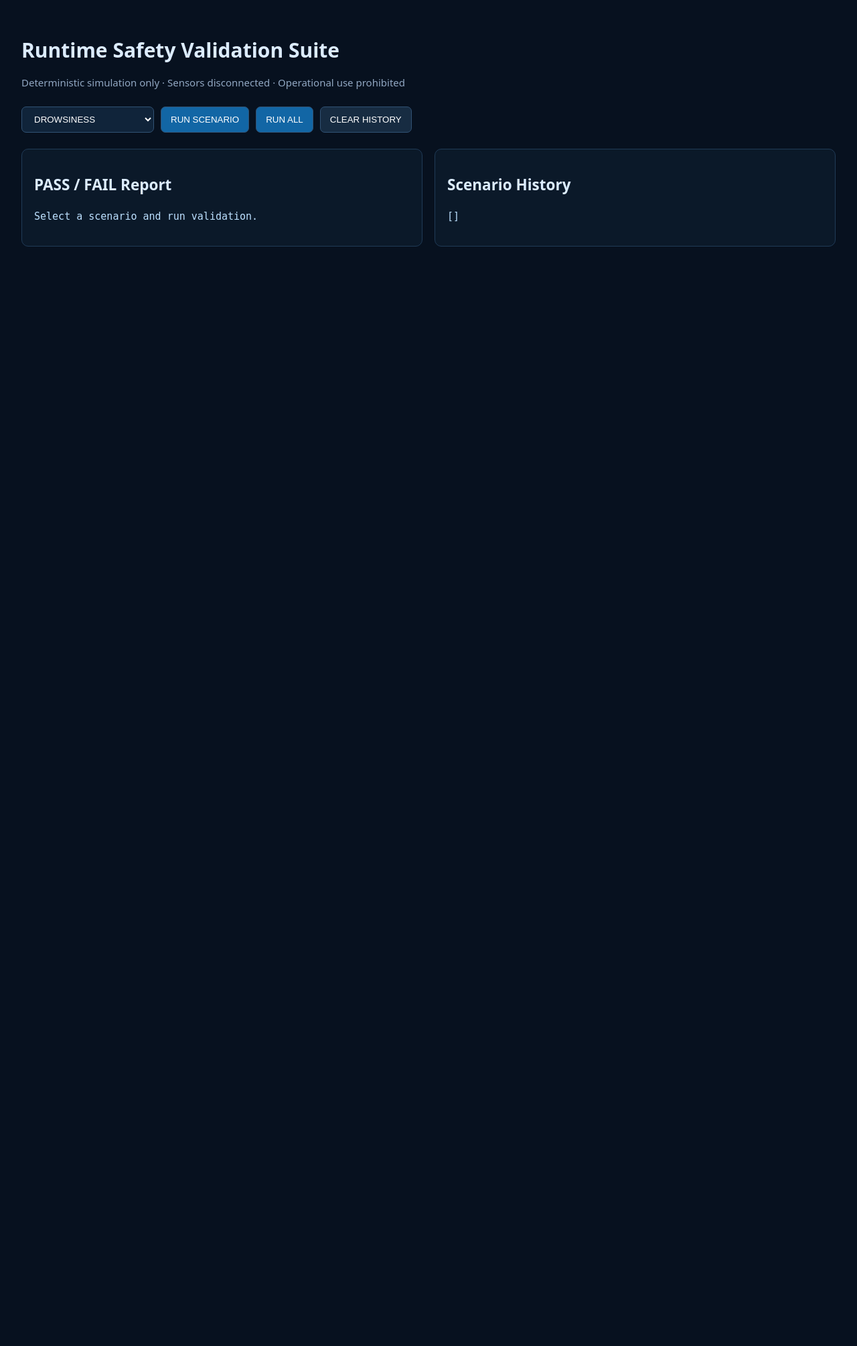
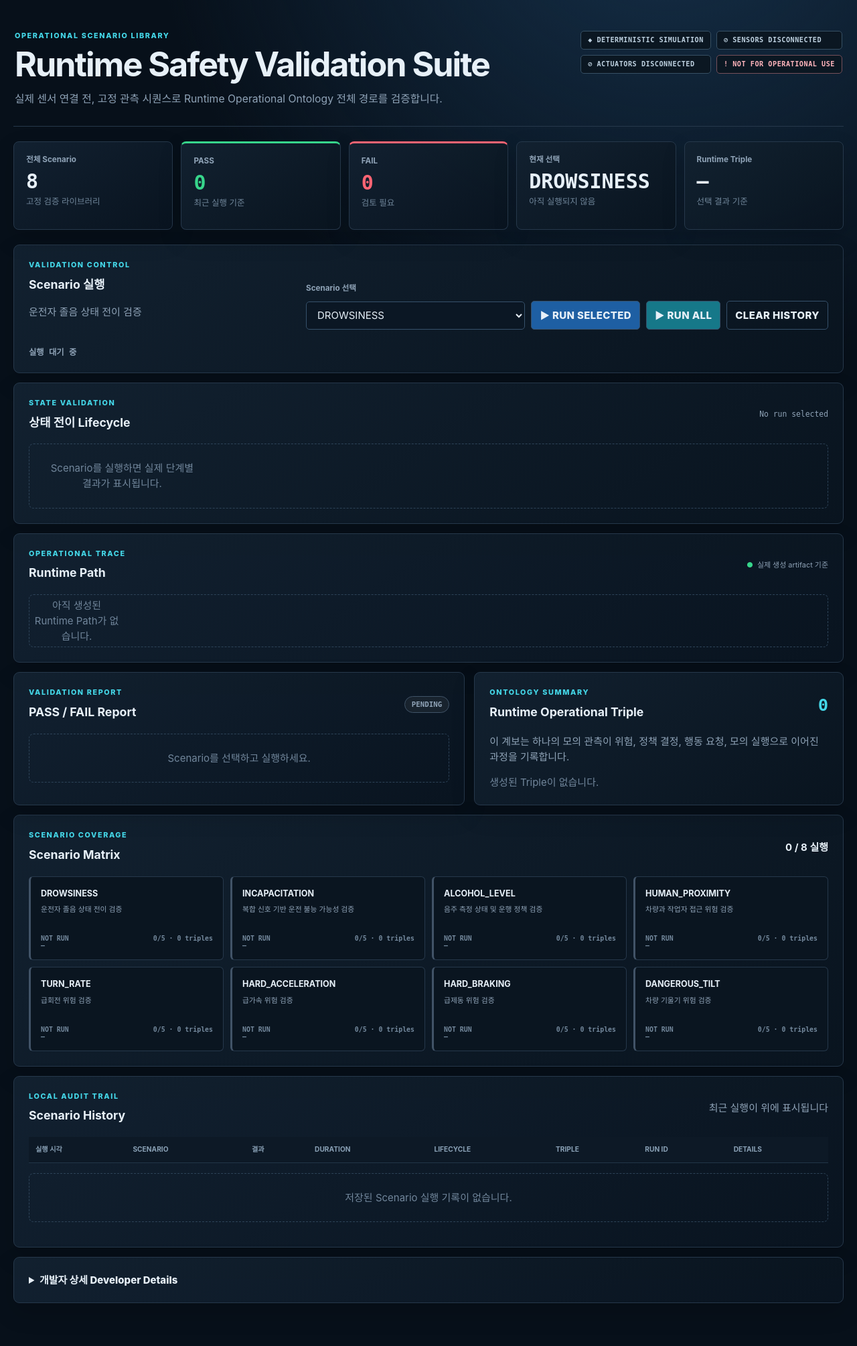
Before and after one commit to myungdae/warehouse-ai-safety, a Python web app: template backend/templates/runtime_safety_scenarios.html in a window 1280 px wide. Shown: the whole page at 67% size. Before the commit the page ends 368 px from the top, so only its background shows below. Run offline with Jinja, Linux system fonts and the light colour scheme; the template is opened without the code that fills it, so the values that code supplies are empty.

Commit message:
Enhance runtime safety validation visualization

```diff
--- a/backend/static/js/runtime_safety_scenarios.js
+++ b/backend/static/js/runtime_safety_scenarios.js
@@ -74,14 +74,24 @@
             this.storageKey = storageKey; this.entries = [];
             try { this.entries = JSON.parse(global.localStorage.getItem(storageKey) || '[]'); } catch (_) { this.entries = []; }
         }
-        add(result) { this.entries.unshift(result.toJSON()); this.entries = this.entries.slice(0, 100); this.save(); return result; }
+        add(result) {
+            const value = result.toJSON();
+            this.entries = [value, ...this.entries.filter(item => item.runId !== value.runId)].slice(0, 100);
+            this.save(); return result;
+        }
         clear() { this.entries = []; this.save(); }
         list() { return clone(this.entries); }
         save() { try { global.localStorage.setItem(this.storageKey, JSON.stringify(this.entries)); } catch (_) { /* memory history */ } }
     }
 
     class ScenarioRunner {
-        constructor(history = new ScenarioHistory()) { this.history = history; this.sequence = 0; }
+        constructor(history = new ScenarioHistory()) {
+            this.history = history;
+            this.sequence = history.list().reduce((maximum, item) => {
+                const match = String(item.runId || '').match(/-RUN-(\d+)$/);
+                return match ? Math.max(maximum, Number(match[1])) : maximum;
+            }, 0);
+        }
         run(id) {
             const scenario = scenarioLibrary[id];
             if (!scenario) throw new RangeError(`Unknown scenario: ${id}`);
@@ -155,18 +165,165 @@
         const root = global.document && global.document.getElementById('scenarioViewer');
         if (!root) return null;
         const history = new ScenarioHistory(); const runner = new ScenarioRunner(history);
-        const select = root.querySelector('#scenarioSelect'); const report = root.querySelector('#scenarioReport');
-        const historyOutput = root.querySelector('#scenarioHistory');
-        Object.keys(scenarioLibrary).forEach(id => { const option = global.document.createElement('option'); option.value = id; option.textContent = id; select.appendChild(option); });
-        const renderHistory = () => { historyOutput.textContent = JSON.stringify(history.list(), null, 2); };
-        const render = results => { const list = Array.isArray(results) ? results : [results];
-            const pass = list.filter(item => item.status === 'PASS').length;
-            report.textContent = `${pass === list.length ? 'PASS' : 'FAIL'} (${pass}/${list.length})\n\n${JSON.stringify(list.map(item => item.toJSON()), null, 2)}`;
-            renderHistory(); };
-        root.querySelector('#runScenario').addEventListener('click', () => render(runner.run(select.value)));
-        root.querySelector('#runAllScenarios').addEventListener('click', () => render(runner.runAll()));
-        root.querySelector('#clearScenarioHistory').addEventListener('click', () => { history.clear(); renderHistory(); });
-        renderHistory(); return Object.freeze({ runner, history, render });
+        const select = root.querySelector('#scenarioSelect');
+        const ui = id => root.querySelector(`#${id}`);
+        const descriptions = Object.freeze({
+            DROWSINESS: '운전자 졸음 상태 전이 검증',
+            INCAPACITATION: '복합 신호 기반 운전 불능 가능성 검증',
+            ALCOHOL_LEVEL: '음주 측정 상태 및 운행 정책 검증',
+            HUMAN_PROXIMITY: '차량과 작업자 접근 위험 검증',
+            TURN_RATE: '급회전 위험 검증',
+            HARD_ACCELERATION: '급가속 위험 검증',
+            HARD_BRAKING: '급제동 위험 검증',
+            DANGEROUS_TILT: '차량 기울기 위험 검증'
+        });
+        const lifecycleLabels = Object.freeze({ NORMAL: 'NORMAL', ENTRY: 'ENTRY', ACTIVE: 'ACTIVE',
+            ACK: 'ACKNOWLEDGED', CLEAR: 'CLEARED' });
+        const escapeHtml = value => String(value === undefined || value === null ? 'not generated' : value)
+            .replace(/&/g, '&amp;').replace(/</g, '&lt;').replace(/>/g, '&gt;').replace(/"/g, '&quot;');
+        const formatTime = value => value ? new Date(value).toLocaleString('ko-KR', { hour12: false }) : '—';
+        const duration = result => result ? Math.max(0, Date.parse(result.completedAt) - Date.parse(result.startedAt)) : 0;
+        const asJson = value => value && typeof value.toJSON === 'function' ? value.toJSON() : clone(value);
+        const buttons = [ui('runScenario'), ui('runAllScenarios'), ui('clearScenarioHistory')];
+
+        Object.keys(scenarioLibrary).forEach(id => {
+            const option = global.document.createElement('option'); option.value = id; option.textContent = id;
+            select.appendChild(option);
+        });
+
+        function latestByScenario() {
+            const latest = new Map();
+            history.list().forEach(item => { if (!latest.has(item.scenarioType)) latest.set(item.scenarioType, item); });
+            return latest;
+        }
+
+        function renderMetrics(selectedResult = null) {
+            const latest = latestByScenario(); const values = Array.from(latest.values());
+            ui('metricTotal').textContent = String(Object.keys(scenarioLibrary).length);
+            ui('metricPass').textContent = String(values.filter(item => item.status === 'PASS').length);
+            ui('metricFail').textContent = String(values.filter(item => item.status === 'FAIL').length);
+            ui('metricSelected').textContent = select.value;
+            ui('metricLastRun').textContent = selectedResult ? `마지막 실행 ${formatTime(selectedResult.completedAt)}` : '아직 실행되지 않음';
+            ui('metricTriples').textContent = selectedResult ? String(selectedResult.artifacts.runtimeTriples.length) : '—';
+        }
+
+        function renderTimeline(result) {
+            ui('timelineRunId').textContent = result ? result.runId : 'No run selected';
+            if (!result) { ui('lifecycleTimeline').className = 'timeline empty-state';
+                ui('lifecycleTimeline').textContent = 'Scenario를 실행하면 실제 단계별 결과가 표시됩니다.'; return; }
+            ui('lifecycleTimeline').className = 'timeline';
+            ui('lifecycleTimeline').innerHTML = result.lifecycle.map((item, index) => `
+                <article class="timeline-step complete">
+                  <span class="timeline-index">${index + 1}</span><h3>${escapeHtml(lifecycleLabels[item.phase] || item.phase)}</h3>
+                  <p>phase · ${escapeHtml(item.phase)}</p><p>riskState · ${escapeHtml(item.riskState || 'NORMAL')}</p>
+                  <p>${escapeHtml(item.observationId)}</p><p>+${index * 1000} ms</p><span class="check">✓ PASS</span>
+                </article>`).join('');
+        }
+
+        function pathData(result) {
+            if (!result) return [];
+            const artifact = result.artifacts; const graph = artifact.runtimeGraph;
+            return [
+                ['Scenario', [['scenarioType', result.scenarioType], ['runId', result.runId]]],
+                ['SensorObservation', [['observationId', result.observations[2] && result.observations[2].observationId], ['observationType', result.observations[2] && result.observations[2].observationType]]],
+                ['RiskEvent', [['eventId', artifact.riskEvent && artifact.riskEvent.eventId], ['eventType', artifact.riskEvent && artifact.riskEvent.eventType], ['state', artifact.riskEvent && artifact.riskEvent.state]]],
+                ['PolicyDecision', [['decisionId', artifact.policyDecision && artifact.policyDecision.decisionId], ['decision', artifact.policyDecision && artifact.policyDecision.decision]]],
+                ['ActionRequest', [['actionId', artifact.actionRequest && artifact.actionRequest.actionId], ['actionType', artifact.actionRequest && artifact.actionRequest.actionType]]],
+                ['ActionExecution', [['executionId', artifact.actionExecution && artifact.actionExecution.executionId], ['state', artifact.actionExecution && artifact.actionExecution.state]]],
+                ['Runtime Graph', [['nodes', graph.nodes.length], ['edges', graph.edges.length]]],
+                ['Runtime Triple', [['triple count', artifact.runtimeTriples.length]]]
+            ];
+        }
+
+        function renderPath(result) {
+            const path = pathData(result);
+            if (!path.length) { ui('runtimePath').className = 'runtime-path empty-state'; ui('runtimePath').textContent = '아직 생성된 Runtime Path가 없습니다.'; return; }
+            ui('runtimePath').className = 'runtime-path';
+            ui('runtimePath').innerHTML = path.map(([title, fields]) => `<article class="path-node generated"><h3>✓ ${escapeHtml(title)}</h3><dl>${fields.map(([label, value]) => `<dt>${escapeHtml(label)}</dt><dd>${escapeHtml(value)}</dd>`).join('')}</dl></article>`).join('');
+        }
+
+        function renderReport(result) {
+            const badge = ui('reportBadge');
+            if (!result) { badge.className = 'status-badge status-pending'; badge.textContent = 'PENDING';
+                ui('reportSummary').className = 'empty-state'; ui('reportSummary').textContent = 'Scenario를 선택하고 실행하세요.'; return; }
+            const passedChecks = result.checks.filter(item => item.pass).length;
+            const failedChecks = result.checks.length - passedChecks;
+            badge.className = `status-badge ${result.status === 'PASS' ? 'status-pass' : 'status-fail'}`; badge.textContent = result.status;
+            ui('reportSummary').className = 'report-grid';
+            ui('reportSummary').innerHTML = [
+                ['Scenario', result.scenarioType], ['Expected lifecycle', 'NORMAL → ENTRY → ACTIVE → ACKNOWLEDGED → CLEARED'],
+                ['Actual lifecycle', result.lifecycle.map(item => lifecycleLabels[item.phase] || item.phase).join(' → ')],
+                ['Triple count', result.artifacts.runtimeTriples.length], ['Duration', `${duration(result)} ms`],
+                ['Run ID', result.runId], ['Completed time', formatTime(result.completedAt)]
+            ].map(([label, value]) => `<div class="report-item"><span>${escapeHtml(label)}</span><strong>${escapeHtml(value)}</strong></div>`).join('') +
+                `<div class="check-summary"><strong class="ok">✓ ${passedChecks} checks completed</strong><strong class="bad">${failedChecks ? `✕ ${failedChecks} failed` : '0 failed'}</strong></div>`;
+        }
+
+        function renderTriples(result) {
+            const triples = result ? result.artifacts.runtimeTriples : [];
+            ui('tripleCount').textContent = String(triples.length);
+            if (!triples.length) { ui('tripleSummary').className = 'triple-list empty-state'; ui('tripleSummary').textContent = '생성된 Triple이 없습니다.'; return; }
+            const preferred = ['generatedRisk', 'triggeredPolicy', 'requestedAction', 'dispatchedAction', 'executedAction'];
+            const selected = preferred.map(predicate => triples.find(item => item.predicate === predicate)).filter(Boolean);
+            ui('tripleSummary').className = 'triple-list';
+            ui('tripleSummary').innerHTML = selected.map(item => `<div class="triple-row"><span>${escapeHtml(item.subject)}</span><b>${escapeHtml(item.predicate)}</b><span>${escapeHtml(item.object)}</span></div>`).join('');
+        }
+
+        function renderMatrix() {
+            const latest = latestByScenario(); const values = Array.from(latest.values());
+            const pass = values.filter(item => item.status === 'PASS').length;
+            ui('matrixHeadline').className = values.length === 8 && pass === 8 ? 'matrix-good' : (values.some(item => item.status === 'FAIL') ? 'matrix-bad' : '');
+            ui('matrixHeadline').textContent = values.length === 8 ? (pass === 8 ? '8 / 8 PASS · All deterministic validation scenarios passed' : `${pass} / 8 PASS · ${8 - pass} scenario requires review`) : `${values.length} / 8 실행`;
+            ui('scenarioMatrix').innerHTML = Object.keys(scenarioLibrary).map(id => { const item = latest.get(id); const completed = item ? item.lifecycle.length : 0;
+                return `<article class="scenario-card ${item ? item.status.toLowerCase() : ''}"><h3>${escapeHtml(id)}</h3><p>${escapeHtml(descriptions[id])}</p><footer><span>${item ? item.status : 'NOT RUN'}</span><span>${completed}/5 · ${item ? item.artifacts.runtimeTriples.length : 0} triples</span></footer><footer><span>${item ? formatTime(item.completedAt) : '—'}</span></footer></article>`; }).join('');
+        }
+
+        function renderHistory() {
+            const entries = history.list(); ui('emptyHistory').hidden = entries.length > 0;
+            ui('scenarioHistory').innerHTML = entries.map(item => `<tr><td>${escapeHtml(formatTime(item.completedAt))}</td><td>${escapeHtml(item.scenarioType)}</td><td><span class="status-badge ${item.status === 'PASS' ? 'status-pass' : 'status-fail'}">${escapeHtml(item.status)}</span></td><td>${duration(item)} ms</td><td>${item.lifecycle.length}/5</td><td>${item.artifacts.runtimeTriples.length}</td><td class="mono" title="${escapeHtml(item.runId)}">${escapeHtml(item.runId)}</td><td><button class="details-button" type="button" data-run-id="${escapeHtml(item.runId)}">DETAILS</button></td></tr>`).join('');
+        }
+
+        function render(result) {
+            const value = result ? asJson(result) : null;
+            renderMetrics(value); renderTimeline(value); renderPath(value); renderReport(value); renderTriples(value);
+            renderMatrix(); renderHistory(); ui('scenarioRawJson').textContent = JSON.stringify(value || {}, null, 2);
+        }
+
+        function setBusy(busy, message) {
+            buttons.forEach(button => { button.disabled = busy; }); select.disabled = busy;
+            ui('runStatus').className = `run-status ${busy ? 'running' : ''}`; ui('runStatus').textContent = message;
+        }
+
+        function execute(runAll) {
+            setBusy(true, runAll ? '8개 Scenario 실행 중…' : `${select.value} 실행 중…`);
+            global.setTimeout(() => {
+                try {
+                    const results = runAll ? runner.runAll() : [runner.run(select.value)];
+                    const selected = asJson(results[results.length - 1]); select.value = selected.scenarioType;
+                    render(selected); const pass = results.filter(item => item.status === 'PASS').length;
+                    setBusy(false, `${pass === results.length ? '✓ PASS' : '✕ FAIL'} · ${pass}/${results.length} 완료`);
+                } catch (error) {
+                    setBusy(false, `✕ FAIL · ${error.message}`); ui('reportBadge').className = 'status-badge status-fail';
+                    ui('reportBadge').textContent = 'FAIL'; ui('reportSummary').className = 'empty-state';
+                    ui('reportSummary').textContent = `실행 오류: ${error.message}`;
+                }
+            }, 0);
+        }
+
+        select.addEventListener('change', () => { ui('scenarioDescription').textContent = descriptions[select.value];
+            const latest = latestByScenario().get(select.value); render(latest || null); });
+        ui('runScenario').addEventListener('click', () => execute(false));
+        ui('runAllScenarios').addEventListener('click', () => execute(true));
+        ui('clearScenarioHistory').addEventListener('click', () => { history.clear(); render(null); setBusy(false, 'History가 삭제되었습니다.'); });
+        ui('scenarioHistory').addEventListener('click', event => { const button = event.target.closest('[data-run-id]');
+            if (!button) return; const item = history.list().find(entry => entry.runId === button.dataset.runId);
+            if (item) { select.value = item.scenarioType; ui('scenarioDescription').textContent = descriptions[item.scenarioType]; render(item); } });
+
+        ui('scenarioDescription').textContent = descriptions[select.value];
+        const restored = history.list()[0] || null;
+        if (restored) select.value = restored.scenarioType;
+        ui('scenarioDescription').textContent = descriptions[select.value]; render(restored);
+        return Object.freeze({ runner, history, render });
     }
 
     global.RuntimeSafetyScenarios = Object.freeze({ Phase, ScenarioModel, ScenarioResult, ScenarioHistory,
--- a/backend/templates/runtime_safety_scenarios.html
+++ b/backend/templates/runtime_safety_scenarios.html
@@ -1,20 +1,90 @@
 <!doctype html>
-<html lang="en">
+<html lang="ko">
 <head>
-  <meta charset="utf-8"><meta name="viewport" content="width=device-width, initial-scale=1">
+  <meta charset="utf-8">
+  <meta name="viewport" content="width=device-width, initial-scale=1">
   <title>Runtime Safety Validation Suite</title>
-  <style>
-    :root{color-scheme:dark;background:#07111f;color:#dcecff;font:15px/1.5 system-ui,sans-serif}body{margin:0;padding:32px}main{max-width:1400px;margin:auto}
-    h1{margin-bottom:4px}.copy{color:#91a7c2}.controls{display:flex;gap:10px;flex-wrap:wrap;margin:24px 0}button,select{border:1px solid #315274;border-radius:7px;background:#10243a;color:#fff;padding:10px 14px}
-    button{cursor:pointer;background:#1266a5}.secondary{background:#172c42}.grid{display:grid;grid-template-columns:1fr 1fr;gap:18px}section{background:#0b1929;border:1px solid #203b57;border-radius:10px;padding:18px}pre{overflow:auto;max-height:65vh;white-space:pre-wrap;color:#bce0ff}@media(max-width:900px){.grid{grid-template-columns:1fr}}
-  </style>
+  <link rel="stylesheet" href="/static/css/runtime_safety_scenarios.css">
 </head>
-<body><main id="scenarioViewer">
-  <h1>Runtime Safety Validation Suite</h1>
-  <p class="copy">Deterministic simulation only · Sensors disconnected · Operational use prohibited</p>
-  <div class="controls"><select id="scenarioSelect" aria-label="Scenario"></select><button id="runScenario">RUN SCENARIO</button><button id="runAllScenarios">RUN ALL</button><button id="clearScenarioHistory" class="secondary">CLEAR HISTORY</button></div>
-  <div class="grid"><section><h2>PASS / FAIL Report</h2><pre id="scenarioReport">Select a scenario and run validation.</pre></section><section><h2>Scenario History</h2><pre id="scenarioHistory">[]</pre></section></div>
+<body>
+<main id="scenarioViewer" class="suite-shell">
+  <header class="hero">
+    <div>
+      <p class="eyebrow">OPERATIONAL SCENARIO LIBRARY</p>
+      <h1>Runtime Safety Validation Suite</h1>
+      <p class="hero-copy">실제 센서 연결 전, 고정 관측 시퀀스로 Runtime Operational Ontology 전체 경로를 검증합니다.</p>
+    </div>
+    <div class="safety-labels" aria-label="Simulation safety status">
+      <span>◆ DETERMINISTIC SIMULATION</span><span>⊘ SENSORS DISCONNECTED</span>
+      <span>⊘ ACTUATORS DISCONNECTED</span><span>! NOT FOR OPERATIONAL USE</span>
+    </div>
+  </header>
+
+  <section class="metrics" aria-label="검증 요약">
+    <article class="metric-card"><span>전체 Scenario</span><strong id="metricTotal">8</strong><small>고정 검증 라이브러리</small></article>
+    <article class="metric-card metric-pass"><span>PASS</span><strong id="metricPass">0</strong><small>최근 실행 기준</small></article>
+    <article class="metric-card metric-fail"><span>FAIL</span><strong id="metricFail">0</strong><small>검토 필요</small></article>
+    <article class="metric-card"><span>현재 선택</span><strong id="metricSelected">DROWSINESS</strong><small id="metricLastRun">아직 실행되지 않음</small></article>
+    <article class="metric-card"><span>Runtime Triple</span><strong id="metricTriples">—</strong><small>선택 결과 기준</small></article>
+  </section>
+
+  <section class="control-panel" aria-labelledby="controlTitle">
+    <div><p class="section-kicker">VALIDATION CONTROL</p><h2 id="controlTitle">Scenario 실행</h2><p id="scenarioDescription" class="muted"></p></div>
+    <div class="controls">
+      <label for="scenarioSelect">Scenario 선택</label>
+      <select id="scenarioSelect"></select>
+      <button id="runScenario" type="button">▶ RUN SELECTED</button>
+      <button id="runAllScenarios" type="button" class="button-accent">▶ RUN ALL</button>
+      <button id="clearScenarioHistory" type="button" class="button-quiet">CLEAR HISTORY</button>
+    </div>
+    <p id="runStatus" class="run-status" aria-live="polite">실행 대기 중</p>
+  </section>
+
+  <section class="panel" aria-labelledby="timelineTitle">
+    <div class="section-heading"><div><p class="section-kicker">STATE VALIDATION</p><h2 id="timelineTitle">상태 전이 Lifecycle</h2></div><span id="timelineRunId" class="mono muted">No run selected</span></div>
+    <div id="lifecycleTimeline" class="timeline empty-state">Scenario를 실행하면 실제 단계별 결과가 표시됩니다.</div>
+  </section>
+
+  <section class="panel" aria-labelledby="pathTitle">
+    <div class="section-heading"><div><p class="section-kicker">OPERATIONAL TRACE</p><h2 id="pathTitle">Runtime Path</h2></div><span class="legend-dot">실제 생성 artifact 기준</span></div>
+    <div id="runtimePath" class="runtime-path empty-state">아직 생성된 Runtime Path가 없습니다.</div>
+  </section>
+
+  <div class="two-column">
+    <section class="panel report-panel" aria-labelledby="reportTitle">
+      <div class="section-heading"><div><p class="section-kicker">VALIDATION REPORT</p><h2 id="reportTitle">PASS / FAIL Report</h2></div><span id="reportBadge" class="status-badge status-pending">PENDING</span></div>
+      <div id="reportSummary" class="empty-state">Scenario를 선택하고 실행하세요.</div>
+    </section>
+    <section class="panel" aria-labelledby="tripleTitle">
+      <div class="section-heading"><div><p class="section-kicker">ONTOLOGY SUMMARY</p><h2 id="tripleTitle">Runtime Operational Triple</h2></div><strong id="tripleCount" class="triple-count">0</strong></div>
+      <p class="muted">이 계보는 하나의 모의 관측이 위험, 정책 결정, 행동 요청, 모의 실행으로 이어진 과정을 기록합니다.</p>
+      <div id="tripleSummary" class="triple-list empty-state">생성된 Triple이 없습니다.</div>
+    </section>
+  </div>
+
+  <section class="panel" aria-labelledby="matrixTitle">
+    <div class="section-heading"><div><p class="section-kicker">SCENARIO COVERAGE</p><h2 id="matrixTitle">Scenario Matrix</h2></div><strong id="matrixHeadline">0 / 8 실행</strong></div>
+    <div id="scenarioMatrix" class="scenario-matrix"></div>
+  </section>
+
+  <section class="panel" aria-labelledby="historyTitle">
+    <div class="section-heading"><div><p class="section-kicker">LOCAL AUDIT TRAIL</p><h2 id="historyTitle">Scenario History</h2></div><span class="muted">최근 실행이 위에 표시됩니다</span></div>
+    <div class="table-wrap"><table><thead><tr><th>실행 시각</th><th>Scenario</th><th>결과</th><th>Duration</th><th>Lifecycle</th><th>Triple</th><th>Run ID</th><th>Details</th></tr></thead><tbody id="scenarioHistory"></tbody></table></div>
+    <p id="emptyHistory" class="empty-state">저장된 Scenario 실행 기록이 없습니다.</p>
+  </section>
+
+  <details class="panel developer-panel">
+    <summary>개발자 상세 Developer Details</summary>
+    <p class="muted">선택 실행의 lifecycle, report, Runtime Path, 원본 JSON을 확인합니다.</p>
+    <pre id="scenarioRawJson">{}</pre>
+  </details>
 </main>
-<script src="/static/js/sensor_observation.js"></script><script src="/static/js/driver_state_config.js"></script><script src="/static/js/driver_risk_runtime.js"></script>
-<script src="/static/js/runtime_event_graph.js"></script><script src="/static/js/runtime_triple_engine.js"></script><script src="/static/js/runtime_safety_scenarios.js"></script>
-<script>window.ScenarioViewer = window.RuntimeSafetyScenarios.initializeScenarioViewer();</script></body></html>
+<script src="/static/js/sensor_observation.js"></script>
+<script src="/static/js/driver_state_config.js"></script>
+<script src="/static/js/driver_risk_runtime.js"></script>
+<script src="/static/js/runtime_event_graph.js"></script>
+<script src="/static/js/runtime_triple_engine.js"></script>
+<script src="/static/js/runtime_safety_scenarios.js"></script>
+<script>window.ScenarioViewer = window.RuntimeSafetyScenarios.initializeScenarioViewer();</script>
+</body>
+</html>
```
Also changed, not shown: backend/static/css/runtime_safety_scenarios.css (added).
